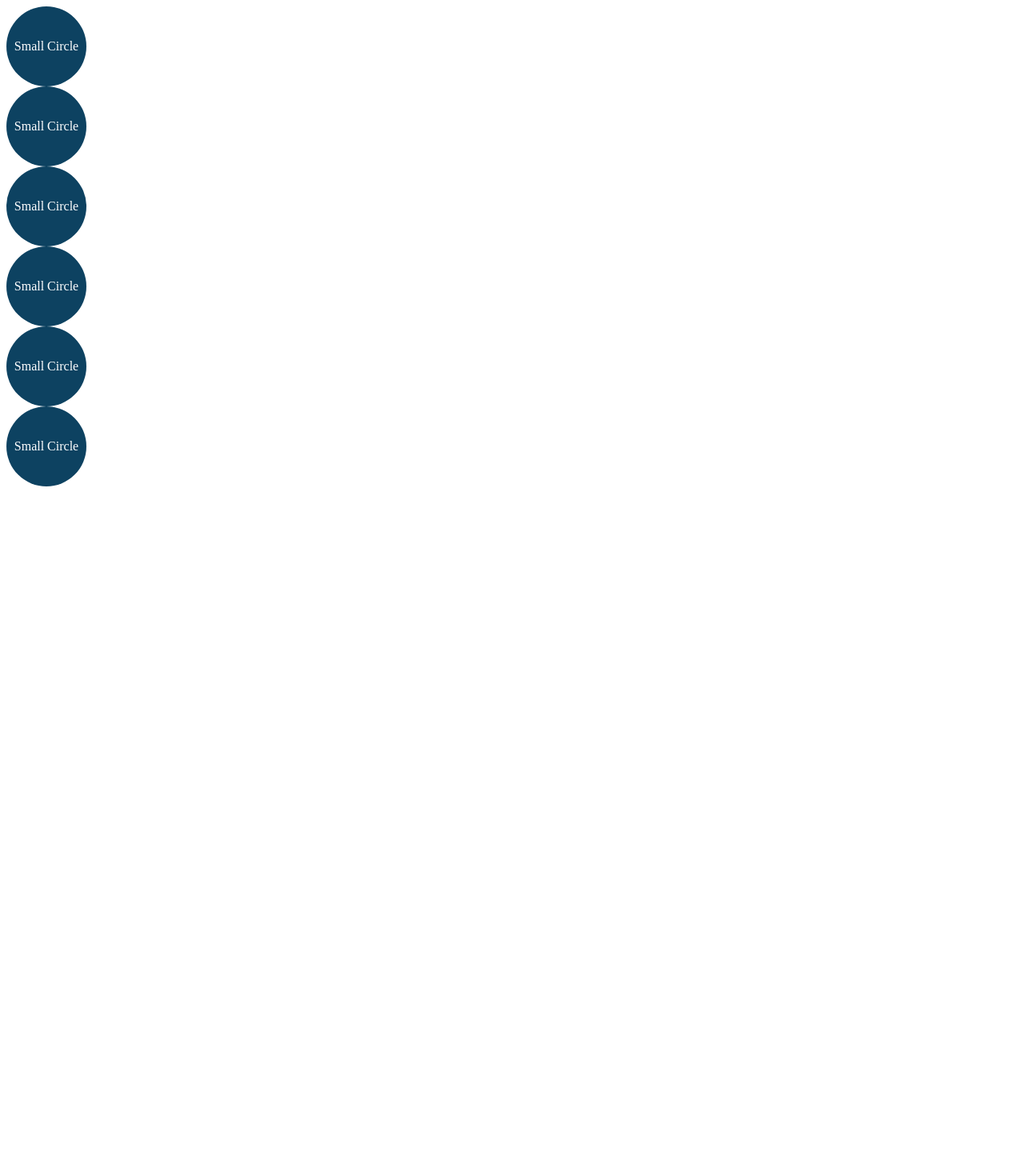
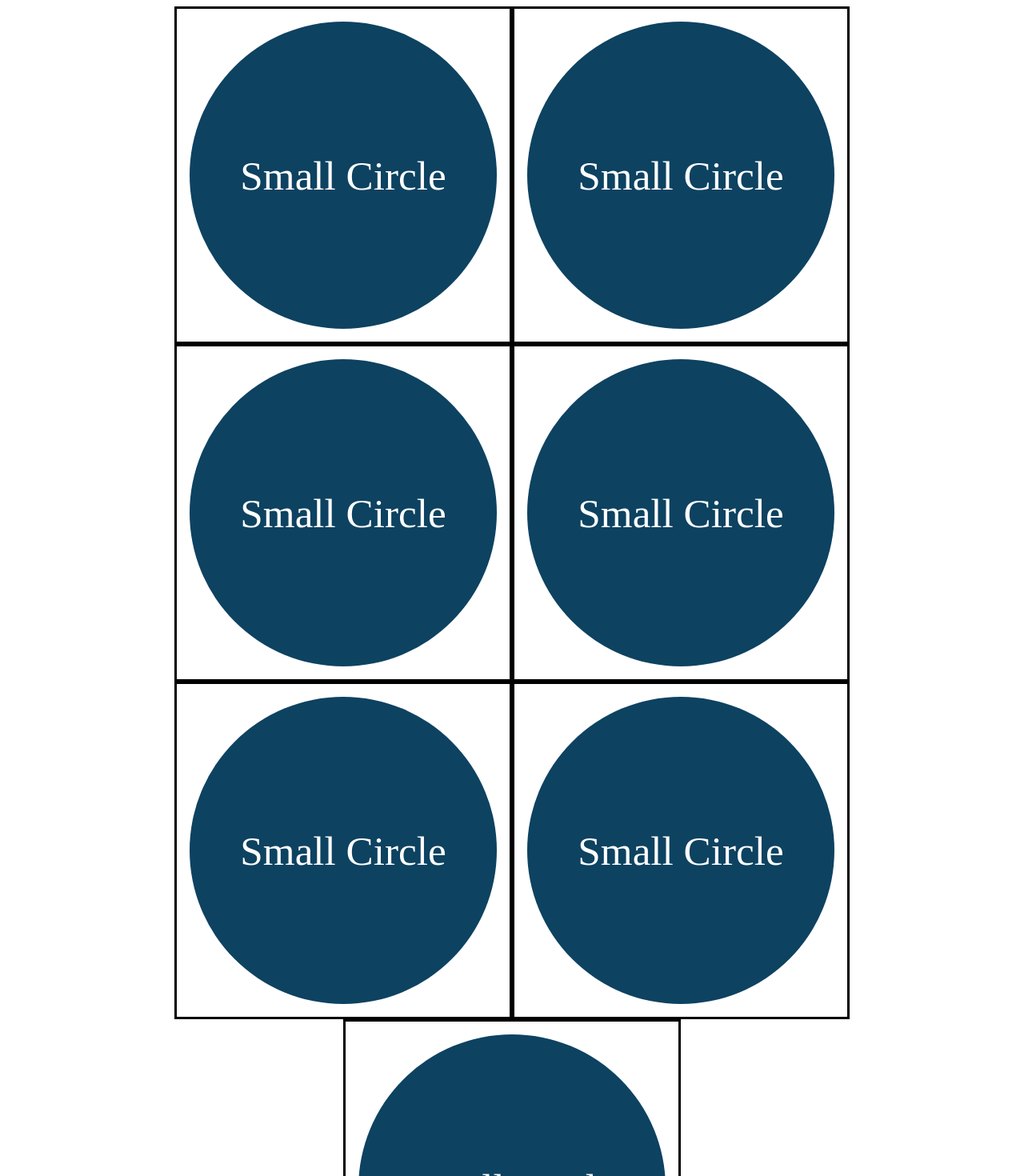
Before and after one commit to luiscarlin/react-component-patterns, a React app: page / in a window 1280 px wide. Shown: the top 1470 px of the page at 80% size. Before the commit the page ends 800 px from the top, so only its background shows below. Built offline with nearby package versions, Linux system fonts and the light colour scheme.

Commit message:
use flexbox

```diff
--- a/public/index.html
+++ b/public/index.html
@@ -2,6 +2,7 @@
 <html>
   <head>
       <title>Webpack React</title>
+      <meta name="viewport" content="width=device-width, initial-scale=1.0">
   </head>
   <body>
      <div id="app"></div>
--- a/src/App.jsx
+++ b/src/App.jsx
@@ -6,18 +6,24 @@ export default class App extends Component {
 
     const container = {
       display: 'flex',
-      flexDirection: 'column'
+      flexWrap: 'wrap',
+      justifyContent: 'center'
+    }
+
+    const item = {
+      border: 'solid',
 
     }
 
     return (
       <div style={container}>
-          <SmallCircle color='#0d4261'/>
-          <SmallCircle color='#0d4261'/>
-          <SmallCircle color='#0d4261'/>
-          <SmallCircle color='#0d4261'/>
-          <SmallCircle color='#0d4261'/>
-          <SmallCircle color='#0d4261'/>
+        <div style={item}><SmallCircle color='#0d4261'/></div>
+        <div style={item}><SmallCircle color='#0d4261'/></div>
+        <div style={item}><SmallCircle color='#0d4261'/></div>
+        <div style={item}><SmallCircle color='#0d4261'/></div>
+        <div style={item}><SmallCircle color='#0d4261'/></div>
+        <div style={item}><SmallCircle color='#0d4261'/></div>
+        <div style={item}><SmallCircle color='#0d4261'/></div>
       </div>
     )
   }
--- a/src/SmallCircle.jsx
+++ b/src/SmallCircle.jsx
@@ -3,17 +3,19 @@ import React from 'react'
 const SmallCircle = props => {
 
   const circle = {
-   width: '100px',
-   height: '100px',
+    width: '30vw',
+    height: '30vw',
     borderRadius: '50%',
     background: props.color,
     display: 'flex',
     justifyContent: 'center',
     alignItems: 'center',
+    margin: '1em'
   }
 
   const text = {
-    color: 'white'
+    color: 'white',
+    fontSize: '4vw'
   }
 
   return (
```
Lines whose indentation alone changed are shown as unchanged.
